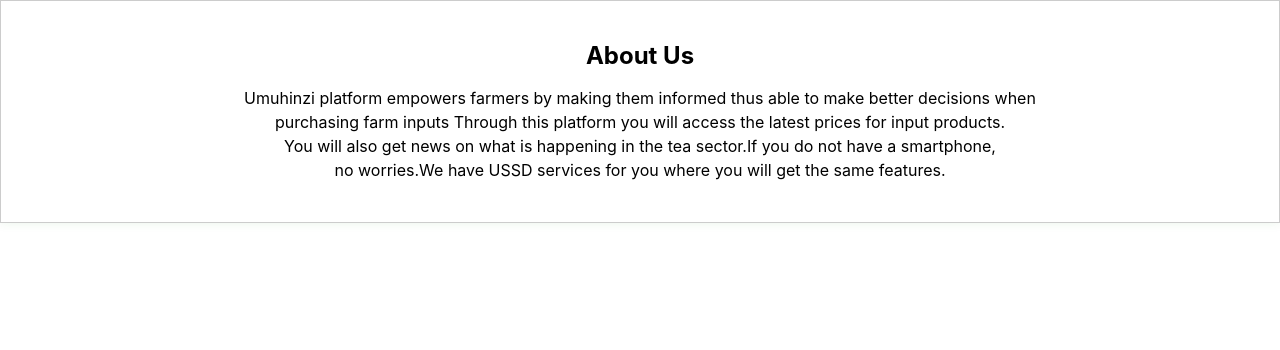
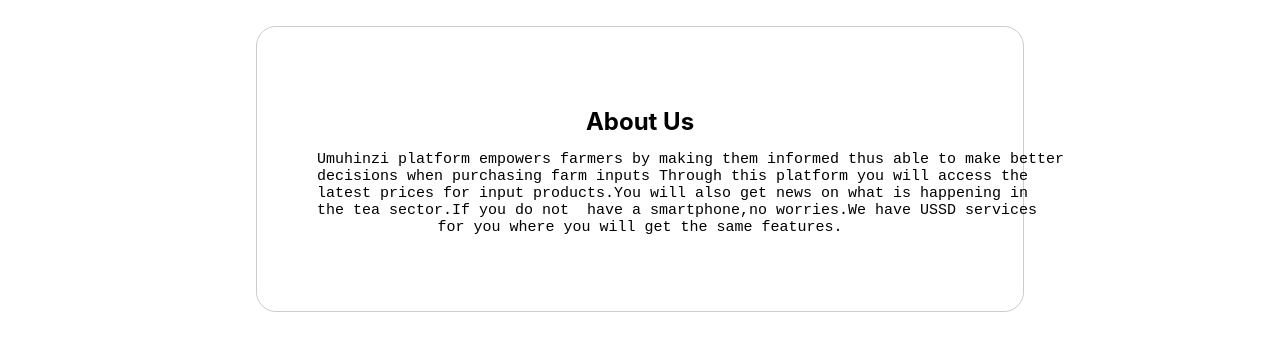
Before and after one commit to akirachix/Elites-Informational, a React (Create React App) app in the folder umuhinzi-react/: page / in a window 1280 px wide. Shown: the top 350 px of the page. Built offline with nearby package versions, Linux system fonts and the light colour scheme.

Commit message:
added files

```diff
--- a/umuhinzi-react/src/About/index.css
+++ b/umuhinzi-react/src/About/index.css
@@ -1,8 +1,15 @@
 .about {
-    text-align: center;
-    padding: 20px;
+    text-align:center;
     border: 1px solid #ccc;
-    box-shadow: 0 0 10px #39a23c1a;
+    /* box-shadow: 0 0 10px #39a23c1a; */
+    border-radius: 20px;
+ padding: 60px;
+ max-width: 700px;
+ margin-left: 20%;
+ margin-right: 20%;
+ text-align: center;
+ font-size: 15px;
+ margin-top: 2%;
 }
 
 #heading {
--- a/umuhinzi-react/src/About/index.js
+++ b/umuhinzi-react/src/About/index.js
@@ -3,14 +3,14 @@
 const About = () => (
     <div className='about'>
         <h2 id="heading">About Us</h2>
-        <p>
-            Umuhinzi platform empowers farmers by making them informed thus able to make better decisions when<br />
-            purchasing farm inputs Through this platform you will access the latest prices for input products.
-            <br />
-            You will also get news on what is happening in the tea sector.If you do not  have a smartphone,
-            <br />
-            no worries.We have USSD services for you where you will get the same features.
-        </p>
+        <pre>
+        Umuhinzi platform empowers farmers by making them informed thus able to make better<br/>
+        decisions when purchasing farm inputs Through this platform you will access the <br/>
+        latest prices for input products.You will also get news on what is happening in<br/>
+        the tea sector.If you do not  have a smartphone,no worries.We have USSD services<br/>
+        for you where you will get the same features.
+        </pre>
+
     </div>
 );
 
```
